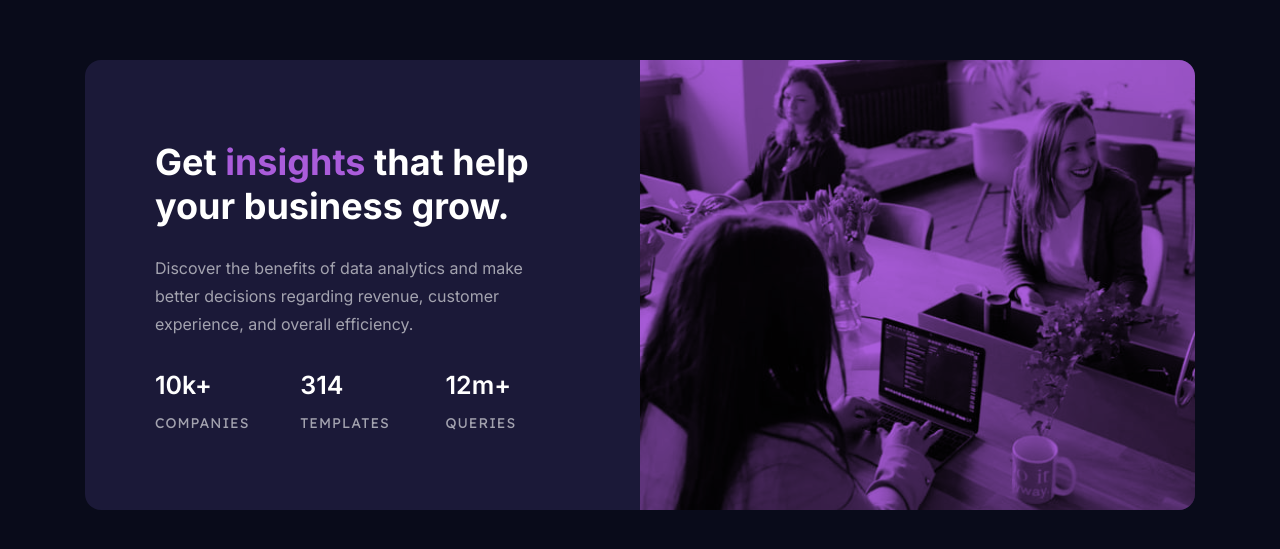
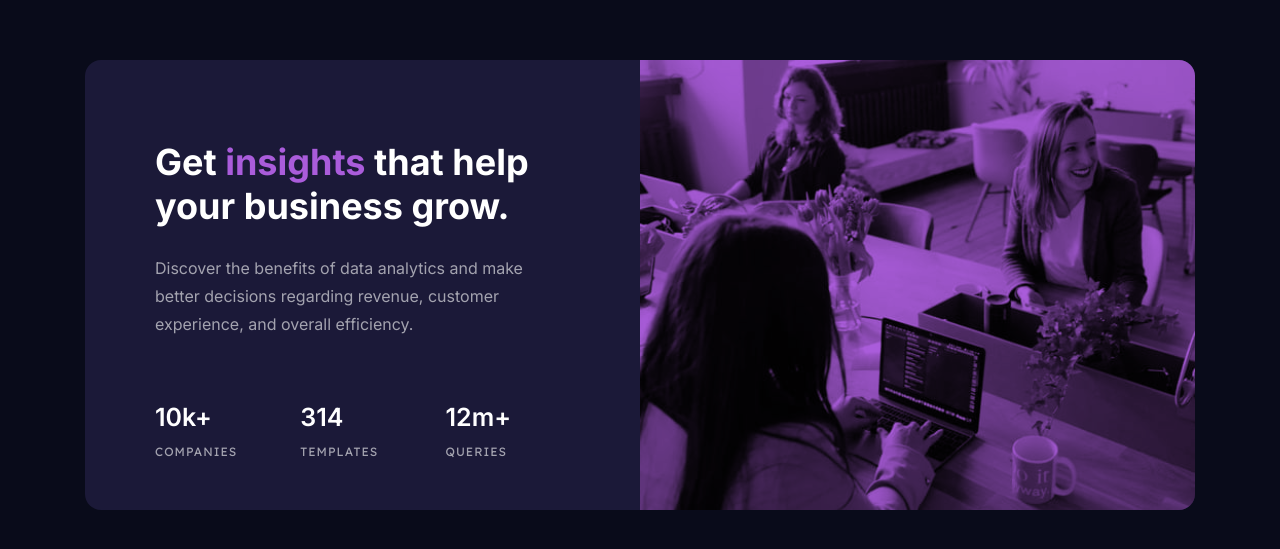
Before and after one commit to qqqzhch/Stats-preview-card-component, a Next.js app: page / in a window 1280 px wide. Shown: the part 115-664 px from the top of the page. Built offline with nearby package versions, Linux system fonts and the light colour scheme.

Commit message:
fix: style

```diff
--- a/src/app/page.tsx
+++ b/src/app/page.tsx
@@ -113,7 +113,7 @@ const Div = styled.div`
   @media screen and ${devices.md} {
     flex-direction: row;
     justify-content: space-between;
-    margin-top: 1rem;
+    margin-top: 3rem;
   }
 `;
 const Span = styled.span`
@@ -139,7 +139,7 @@ const H3Warp = styled.div`
 const Pwarp = styled.p`
   color: var(--NeutralWhiteSlightlyMain2);
   text-transform: uppercase;
-  font-size: 14px;
+  font-size: 12px;
   letter-spacing: 1px;
   vertical-align: top;
 `;
```
